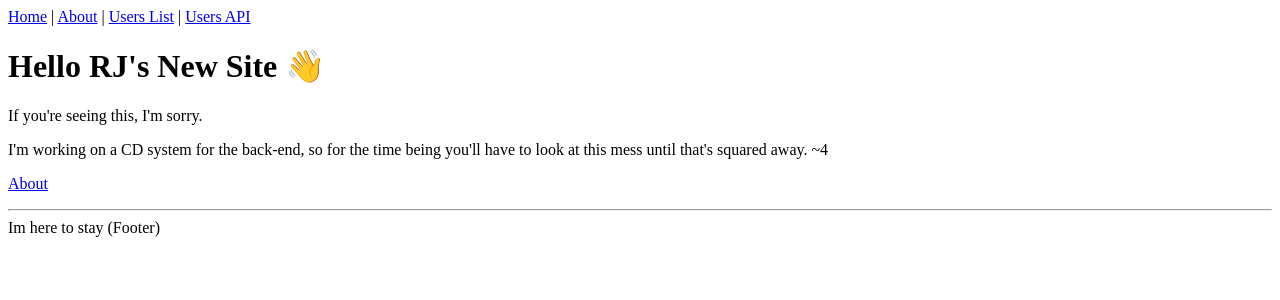
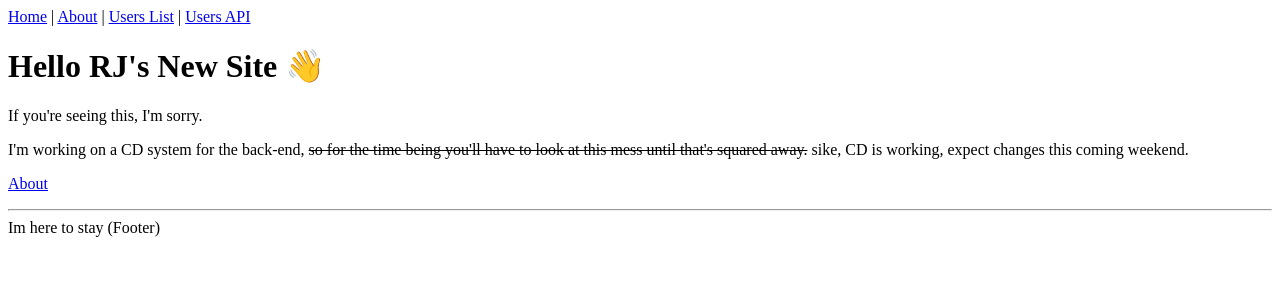
Before and after one commit to the-rileyj/rj-site-novel, a Next.js app: page / in a window 1280 px wide. Shown: the top 300 px of the page. Built offline with nearby package versions, Linux system fonts and the light colour scheme.

Commit message:
pushing for CD update text

```diff
--- a/pages/index.tsx
+++ b/pages/index.tsx
@@ -6,8 +6,12 @@ const IndexPage = () => (
     <h1>Hello RJ's New Site 👋</h1>
     <p>If you're seeing this, I'm sorry.</p>
     <p>
-      I'm working on a CD system for the back-end, so for the time being you'll
-      have to look at this mess until that's squared away. ~4
+      I'm working on a CD system for the back-end,{" "}
+      <span style={{ textDecoration: "line-through" }}>
+        so for the time being you'll have to look at this mess until that's
+        squared away.
+      </span>{" "}
+      sike, CD is working, expect changes this coming weekend.
     </p>
     <p>
       <Link href="/about">
```
